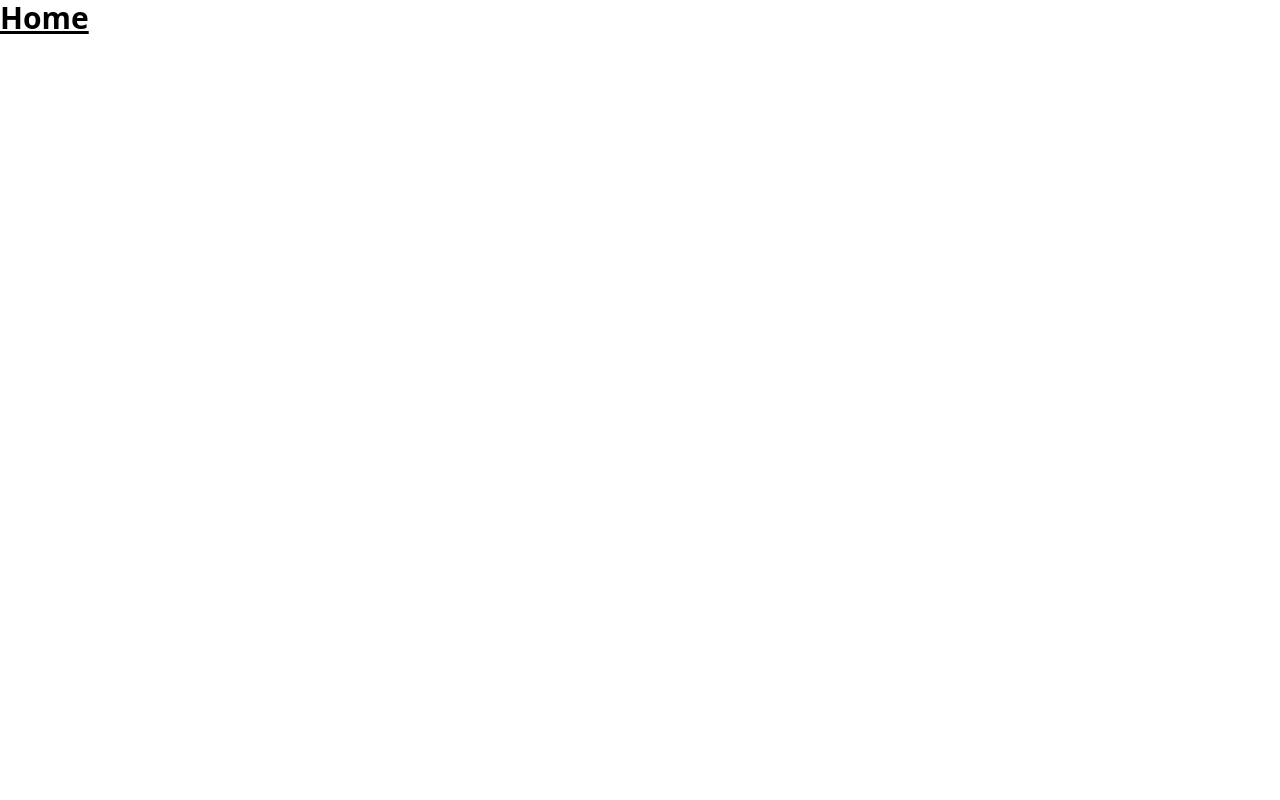
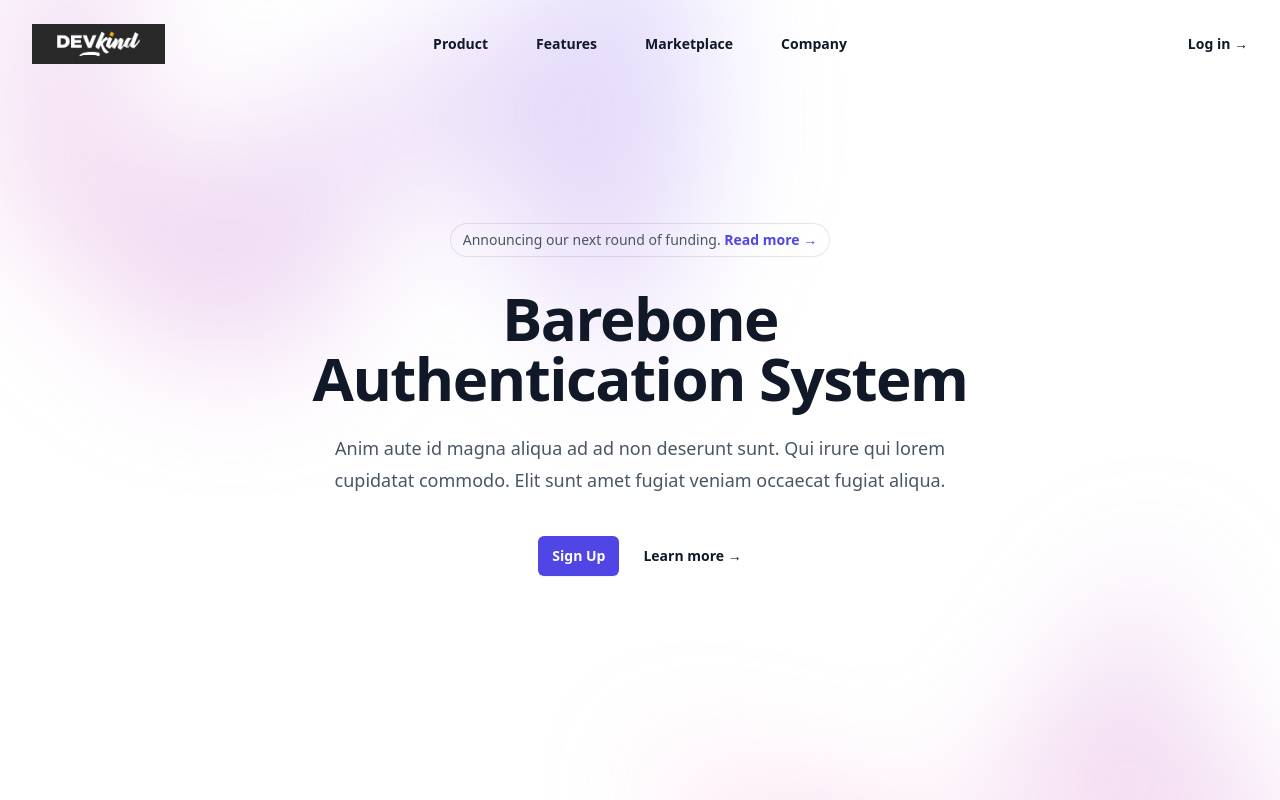
Before and after one commit to muzamilmemon1/barebone-system, a React (Vite) app: page / in a window 1280 px wide. Shown: the top 800 px of the page. Built offline with nearby package versions, Linux system fonts and the light colour scheme.

Commit message:
finish homepage component

```diff
--- a/src/components/Home.jsx
+++ b/src/components/Home.jsx
@@ -1,7 +1,173 @@
+import { useState } from "react";
+import { Dialog } from "@headlessui/react";
+import { Bars3Icon, XMarkIcon } from "@heroicons/react/24/outline";
+import { Link } from "react-router-dom";
+import logoImage from "../assets/devkind.jpg";
+
+const navigation = [
+  { name: "Product", href: "#" },
+  { name: "Features", href: "#" },
+  { name: "Marketplace", href: "#" },
+  { name: "Company", href: "#" },
+];
+
 function Home() {
+  const [mobileMenuOpen, setMobileMenuOpen] = useState(false);
+
   return (
-    <div className='text-3xl font-bold underline'>Home</div>
-  )
+    <div className="bg-white">
+      <header className="absolute inset-x-0 top-0 z-50">
+        <nav
+          className="flex items-center justify-between p-6 lg:px-8"
+          aria-label="Global"
+        >
+          <div className="flex lg:flex-1">
+            <Link to={"/"}>
+              <img
+                className="mx-auto h-10 w-auto"
+                src={logoImage}
+                alt="Devkind Logo"
+              />
+            </Link>
+          </div>
+          <div className="flex lg:hidden">
+            <button
+              type="button"
+              className="-m-2.5 inline-flex items-center justify-center rounded-md p-2.5 text-gray-700"
+              onClick={() => setMobileMenuOpen(true)}
+            >
+              <span className="sr-only">Open main menu</span>
+              <Bars3Icon className="h-6 w-6" aria-hidden="true" />
+            </button>
+          </div>
+          <div className="hidden lg:flex lg:gap-x-12">
+            {navigation.map((item) => (
+              <a
+                key={item.name}
+                href={item.href}
+                className="text-sm font-semibold leading-6 text-gray-900"
+              >
+                {item.name}
+              </a>
+            ))}
+          </div>
+          <div className="hidden lg:flex lg:flex-1 lg:justify-end">
+            <Link
+              to="/signin"
+              className="text-sm font-semibold leading-6 text-gray-900"
+            >
+              Log in <span aria-hidden="true">&rarr;</span>
+            </Link>
+          </div>
+        </nav>
+        <Dialog
+          as="div"
+          className="lg:hidden"
+          open={mobileMenuOpen}
+          onClose={() => setMobileMenuOpen(false)}
+        >
+          <div className="fixed inset-0 z-50" />
+          <Dialog.Panel className="fixed inset-y-0 right-0 z-50 w-full overflow-y-auto bg-white px-6 py-6 sm:max-w-sm sm:ring-1 sm:ring-gray-900/10">
+            <div className="flex items-center justify-between">
+              <Link to={"/"}>
+                <img
+                  className="mx-auto h-10 w-auto"
+                  src="src/assets/devkind.jpg"
+                  alt="Your Company"
+                />
+              </Link>
+              <button
+                type="button"
+                className="-m-2.5 rounded-md p-2.5 text-gray-700"
+                onClick={() => setMobileMenuOpen(false)}
+              >
+                <span className="sr-only">Close menu</span>
+                <XMarkIcon className="h-6 w-6" aria-hidden="true" />
+              </button>
+            </div>
+            <div className="mt-6 flow-root">
+              <div className="-my-6 divide-y divide-gray-500/10">
+                <div className="space-y-2 py-6">
+                  {navigation.map((item) => (
+                    <a
+                      key={item.name}
+                      href={item.href}
+                      className="-mx-3 block rounded-lg px-3 py-2 text-base font-semibold leading-7 text-gray-900 hover:bg-gray-50"
+                    >
+                      {item.name}
+                    </a>
+                  ))}
+                </div>
+                <div className="py-6">
+                  <a
+                    href="#"
+                    className="-mx-3 block rounded-lg px-3 py-2.5 text-base font-semibold leading-7 text-gray-900 hover:bg-gray-50"
+                  >
+                    Log in
+                  </a>
+                </div>
+              </div>
+            </div>
+          </Dialog.Panel>
+        </Dialog>
+      </header>
+      <div className="relative isolate px-6 pt-0 lg:px-8">
+        <div className="absolute inset-x-0 -top-40 -z-10 transform-gpu overflow-hidden blur-3xl sm:-top-80">
+          <div
+            className="relative left-[calc(50%-11rem)] aspect-[1155/678] w-[36.125rem] -translate-x-1/2 rotate-[30deg] bg-gradient-to-tr from-[#ff80b5] to-[#9089fc] opacity-30 sm:left-[calc(50%-30rem)] sm:w-[72.1875rem]"
+            style={{
+              clipPath:
+                "polygon(74.1% 44.1%, 100% 61.6%, 97.5% 26.9%, 85.5% 0.1%, 80.7% 2%, 72.5% 32.5%, 60.2% 62.4%, 52.4% 68.1%, 47.5% 58.3%, 45.2% 34.5%, 27.5% 76.7%, 0.1% 64.9%, 17.9% 100%, 27.6% 76.8%, 76.1% 97.7%, 74.1% 44.1%)",
+            }}
+          />
+        </div>
+        <div className="mx-auto max-w-2xl py-32 sm:py-48 lg:py-56">
+          <div className="hidden sm:mb-8 sm:flex sm:justify-center">
+            <div className="relative rounded-full px-3 py-1 text-sm leading-6 text-gray-600 ring-1 ring-gray-900/10 hover:ring-gray-900/20">
+              Announcing our next round of funding.{" "}
+              <a href="#" className="font-semibold text-indigo-600">
+                <span className="absolute inset-0" aria-hidden="true" />
+                Read more <span aria-hidden="true">&rarr;</span>
+              </a>
+            </div>
+          </div>
+          <div className="text-center">
+            <h1 className="text-4xl font-bold tracking-tight text-gray-900 sm:text-6xl">
+              Barebone Authentication System
+            </h1>
+            <p className="mt-6 text-lg leading-8 text-gray-600">
+              Anim aute id magna aliqua ad ad non deserunt sunt. Qui irure qui
+              lorem cupidatat commodo. Elit sunt amet fugiat veniam occaecat
+              fugiat aliqua.
+            </p>
+            <div className="mt-10 flex items-center justify-center gap-x-6">
+              <a
+                href="#"
+                className="rounded-md bg-indigo-600 px-3.5 py-2.5 text-sm font-semibold text-white shadow-sm hover:bg-indigo-500 focus-visible:outline focus-visible:outline-2 focus-visible:outline-offset-2 focus-visible:outline-indigo-600"
+              >
+                Sign Up
+              </a>
+              <a
+                href="#"
+                className="text-sm font-semibold leading-6 text-gray-900"
+              >
+                Learn more <span aria-hidden="true">→</span>
+              </a>
+            </div>
+          </div>
+        </div>
+        <div className="absolute inset-x-0 top-[calc(100%-13rem)] -z-10 transform-gpu overflow-hidden blur-3xl sm:top-[calc(100%-30rem)]">
+          <div
+            className="relative left-[calc(50%+3rem)] aspect-[1155/678] w-[36.125rem] -translate-x-1/2 bg-gradient-to-tr from-[#ff80b5] to-[#9089fc] opacity-30 sm:left-[calc(50%+36rem)] sm:w-[72.1875rem]"
+            style={{
+              clipPath:
+                "polygon(74.1% 44.1%, 100% 61.6%, 97.5% 26.9%, 85.5% 0.1%, 80.7% 2%, 72.5% 32.5%, 60.2% 62.4%, 52.4% 68.1%, 47.5% 58.3%, 45.2% 34.5%, 27.5% 76.7%, 0.1% 64.9%, 17.9% 100%, 27.6% 76.8%, 76.1% 97.7%, 74.1% 44.1%)",
+            }}
+          />
+        </div>
+      </div>
+    </div>
+  );
 }
 
-export default Home
+export default Home;
```
